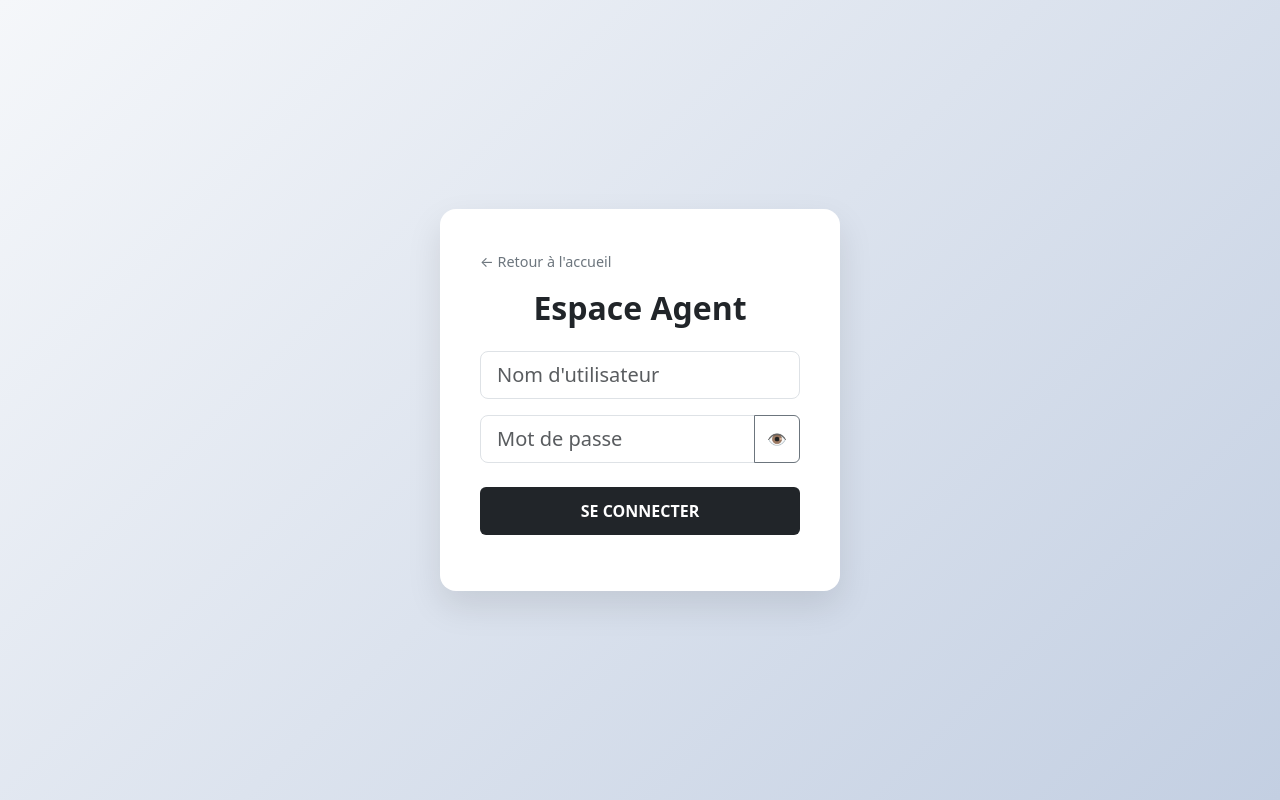
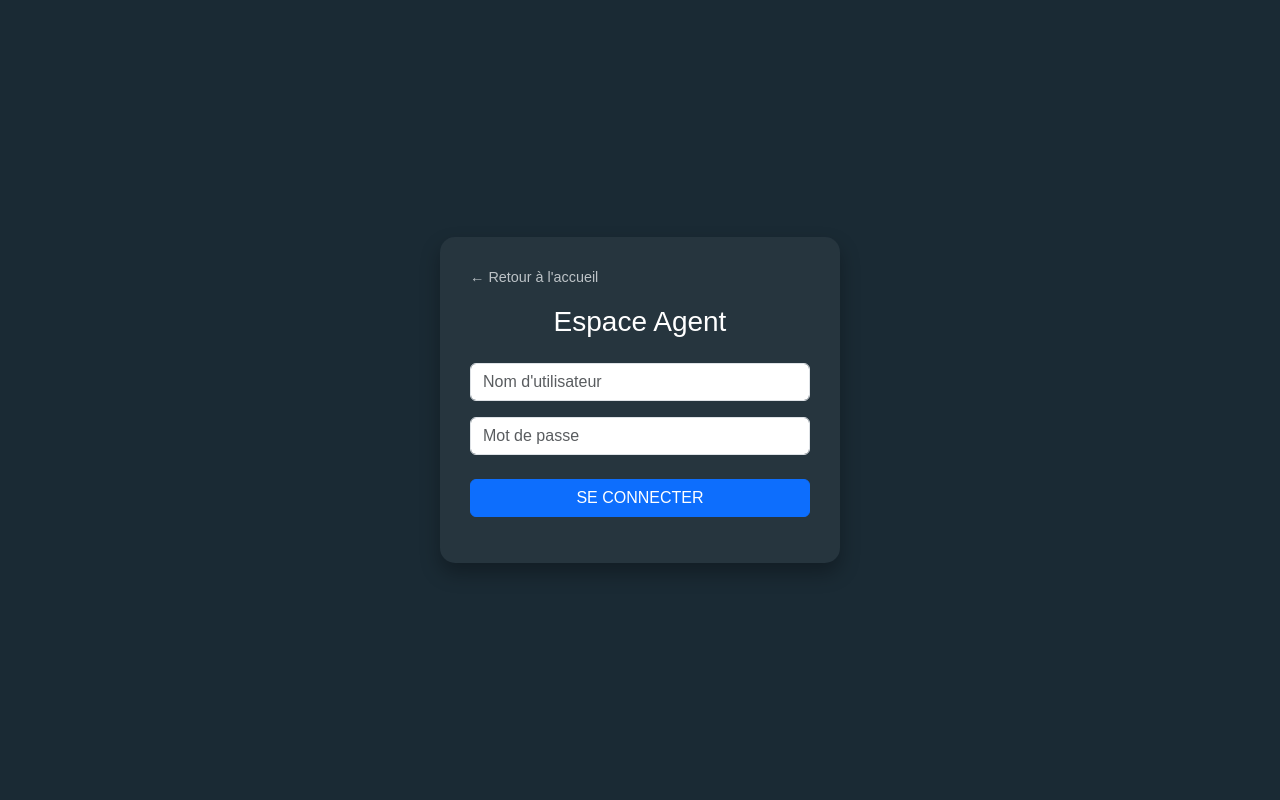
Before and after one commit to kira242-kill/gestion-clients-cimeti-re, a Django app: template core/templates/core/login.html in a window 1280 px wide. Run offline with Django 5.2, Linux system fonts and the light colour scheme; the template is opened without the code that fills it, so the values that code supplies are empty.

Commit message:
Harmonisation CSS login et correction flux

```diff
--- a/core/templates/core/login.html
+++ b/core/templates/core/login.html
@@ -6,37 +6,32 @@
     <title>Connexion | G_C Admin</title>
     <link href="https://cdn.jsdelivr.net/npm/bootstrap@5.3.0/dist/css/bootstrap.min.css" rel="stylesheet">
     <style>
-        body { background: linear-gradient(135deg, #f5f7fa 0%, #c3cfe2 100%); min-height: 100vh; display: flex; align-items: center; justify-content: center; padding: 20px; }
-        .login-card { background: white; padding: 2.5rem; border-radius: 1rem; box-shadow: 0 15px 35px rgba(0,0,0,0.1); width: 100%; max-width: 400px; }
-        .btn-primary { background: #212529; border: none; padding: 12px; }
-        .btn-back { color: #6c757d; text-decoration: none; font-size: 0.9rem; margin-bottom: 1rem; display: inline-block; }
+        :root { --bg-dark: #1a2a34; --text-main: #ffffff; }
+        body { background-color: var(--bg-dark); color: var(--text-main); font-family: sans-serif; min-height: 100vh; display: flex; justify-content: center; align-items: center; padding: 10px; }
+        .login-card { background: rgba(255,255,255,0.05); border-radius: 15px; padding: 30px; box-shadow: 0 10px 20px rgba(0,0,0,0.3); width: 100%; max-width: 400px; }
+        .btn-back { color: #bdc3c7; text-decoration: none; font-size: 0.9rem; margin-bottom: 1rem; display: block; }
     </style>
 </head>
 <body>
     <div class="login-card">
         <a href="{% url 'index' %}" class="btn-back">← Retour à l'accueil</a>
-        <h2 class="text-center mb-4 fw-bold">Espace Agent</h2>
+        <h3 class="text-center mb-4">Espace Agent</h3>
         <form id="loginForm">
             {% csrf_token %}
             <div class="mb-3">
-                <input type="text" id="username" class="form-control form-control-lg" placeholder="Nom d'utilisateur" required>
+                <input type="text" id="username" class="form-control" placeholder="Nom d'utilisateur" required>
             </div>
-            <div class="mb-4 input-group">
-                <input type="password" id="password" class="form-control form-control-lg" placeholder="Mot de passe" required>
-                <button class="btn btn-outline-secondary" type="button" onclick="togglePassword()">👁️</button>
+            <div class="mb-4">
+                <input type="password" id="password" class="form-control" placeholder="Mot de passe" required>
             </div>
-            <button type="submit" class="btn btn-primary w-100 fw-bold">SE CONNECTER</button>
+            <button type="submit" id="submitBtn" class="btn btn-primary w-100">SE CONNECTER</button>
             <div id="message" class="mt-3 text-center text-danger small"></div>
         </form>
     </div>
     <script>
-        function togglePassword() {
-            const pwd = document.getElementById("password");
-            pwd.type = (pwd.type === "password") ? "text" : "password";
-        }
         document.getElementById('loginForm').addEventListener('submit', async (e) => {
             e.preventDefault();
-            const btn = e.target.querySelector('button');
+            const btn = document.getElementById('submitBtn');
             btn.disabled = true;
             btn.innerText = "CONNEXION...";
             const response = await fetch('/api/login', {
```
Also changed, not shown: gestion/templates/client/login.html (+9 -19 lines).
